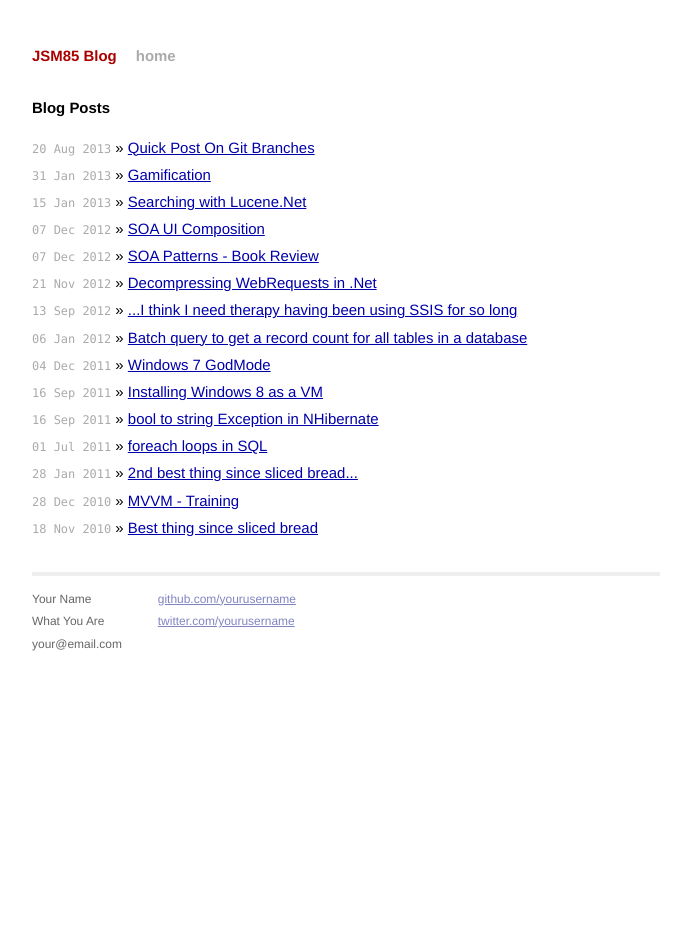
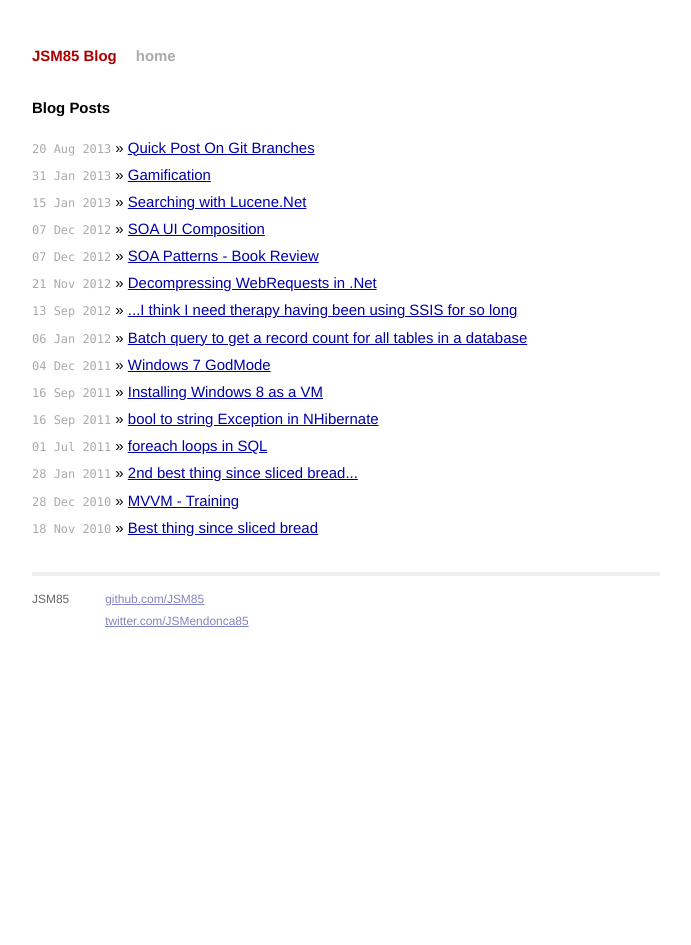
Before and after one commit to jsm85/jsm85.github.io, a Jekyll site: the page built from index.html, in a window 1280 px wide. Shown: the whole page, without its empty margins (294-985 px from the left). Built offline with Jekyll 4.4.1, drawn with Linux system fonts in a browser that asks for light colours; Markdown is read by kramdown in place of the engine named in the settings.

Commit message:
updated contact details

```diff
--- a/_layouts/default.html
+++ b/_layouts/default.html
@@ -27,15 +27,13 @@
             <div class="footer">
               <div class="contact">
                 <p>
-                  Your Name<br />
-                  What You Are<br />
-                  your@email.com
+                  JSM85<br />
                 </p>
               </div>
               <div class="contact">
                 <p>
-                  <a href="http://github.com/yourusername/">github.com/yourusername</a><br />
-                  <a href="http://twitter.com/yourusername/">twitter.com/yourusername</a><br />
+                  <a href="http://github.com/yourusername/">github.com/JSM85</a><br />
+                  <a href="http://twitter.com/yourusername/">twitter.com/JSMendonca85</a><br />
                 </p>
               </div>
             </div>
```
